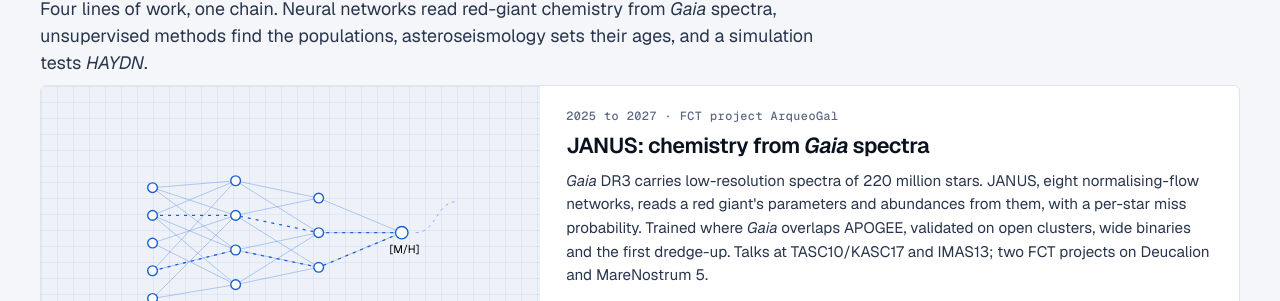
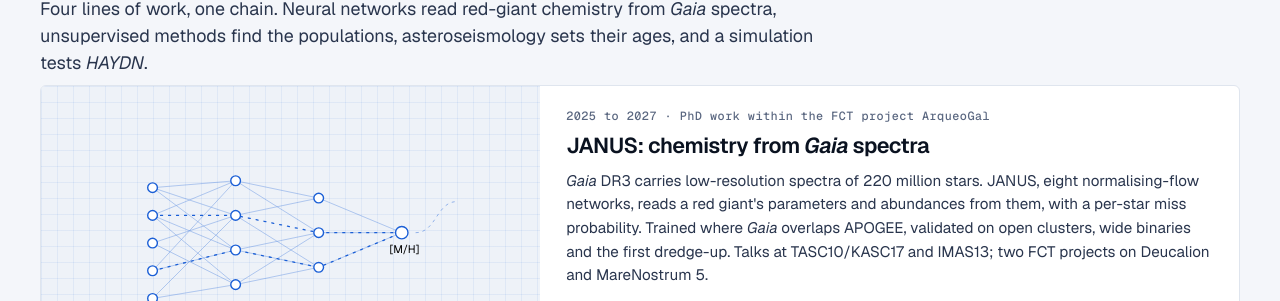
Before and after one commit to AndreasWNeitzel/AndreasWNeitzel.github.io, a Jekyll site: the page built from _pages/research.md, in a window 1280 px wide and 900 px high. Shown: the part 175-476 px from the top of the window. Built offline with Jekyll 4.4.1, drawn with Linux system fonts in a browser that asks for light colours.

Commit message:
Keep ArqueoGal out of the lead roles
A co-investigator listed under Leadership reads as leading the project. The
record column now counts the four roles that are his, and the JANUS cards say
the work sits within the FCT project rather than naming the project as his.

```diff
--- a/_data/home.yml
+++ b/_data/home.yml
@@ -26,7 +26,7 @@
     label: paper
     ledger: pub-2025-neitzel-manifold-learning
   - title: JANUS, the chemistry of red giants from Gaia spectra
-    kicker: ArqueoGal, 2025 to 2027
+    kicker: PhD work within the FCT project ArqueoGal, 2025 to 2027
     text: Normalising-flow networks that read stellar parameters and chemistry from Gaia spectra, with a reliability score for every star.
     url: /research/#janus
     art: nn
@@ -163,13 +163,12 @@
       - "<strong>Deucalion</strong>: 299,520 core-hours (99,840 granted, tripled as a bonus) and 1,500 A100 GPU-hours, as responsible investigator, approved 2026"
   - id: leadership
     title: Leadership
-    count: "3"
+    count: "4"
     unit: lead roles
     colour: --t-paper
     items:
       - "<strong>First author</strong>, <a href=\"/papers/neitzel-2025-manifold-learning/\">A&amp;A 695, A243</a> (2025)"
       - "<strong>Responsible investigator</strong>, two FCT advanced-computing projects (2026)"
-      - "<strong>Co-investigator</strong>, FCT project ArqueoGal; developer of its machine-learning pipelines"
       - "<strong>Sole developer</strong> of <a href=\"/software/\">Starfold, Stellar Explorer and Tellurion</a>"
       - "<strong>Chair</strong>, IA Stars Day organising committee (2023); <strong>supervisor</strong>, IA Summer Programme (2024, 2025)"
   - id: international
--- a/_pages/research.md
+++ b/_pages/research.md
@@ -10,7 +10,7 @@
   <article class="line card" id="janus">
     <div class="line-pic">{% include figures/art-nn.svg %}</div>
     <div class="card-body">
-      <span class="kicker">2025 to 2027 · FCT project ArqueoGal</span>
+      <span class="kicker">2025 to 2027 · PhD work within the FCT project ArqueoGal</span>
       <h2>JANUS: chemistry from <i>Gaia</i> spectra</h2>
       <p><i>Gaia</i> DR3 carries low-resolution spectra of 220 million stars. JANUS, eight normalising-flow networks, reads a red giant's parameters and abundances from them, with a per-star miss probability. Trained where <i>Gaia</i> overlaps APOGEE, validated on open clusters, wide binaries and the first dredge-up. Talks at TASC10/KASC17 and IMAS13; two FCT projects on Deucalion and MareNostrum 5.</p>
       <p class="links"><a href="{{ '/talks/' | relative_url }}">The talks</a> · <a href="{{ '/guide/machine-learning-for-stars/' | relative_url }}">Machine learning for stars, in a minute</a> · <a href="{{ '/playground/neural-network/' | relative_url }}">Train a small one yourself</a></p>
```
